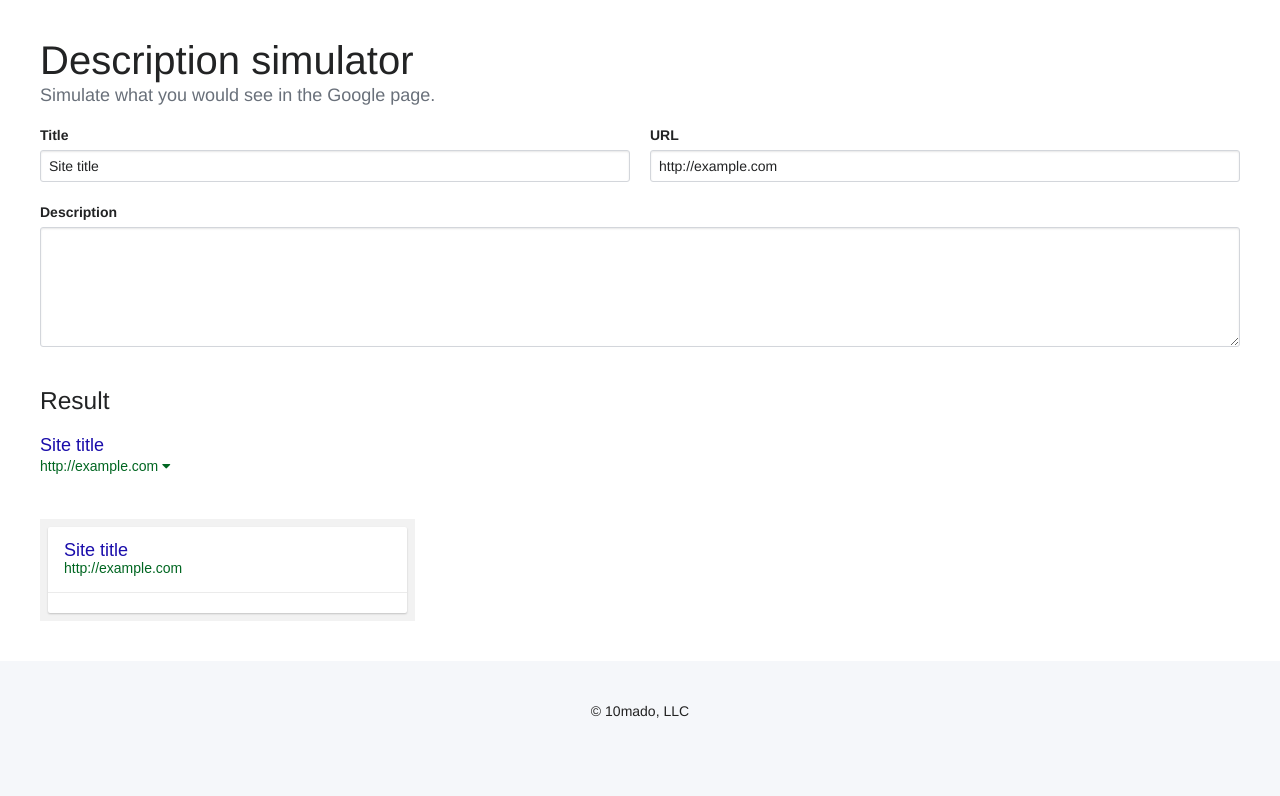
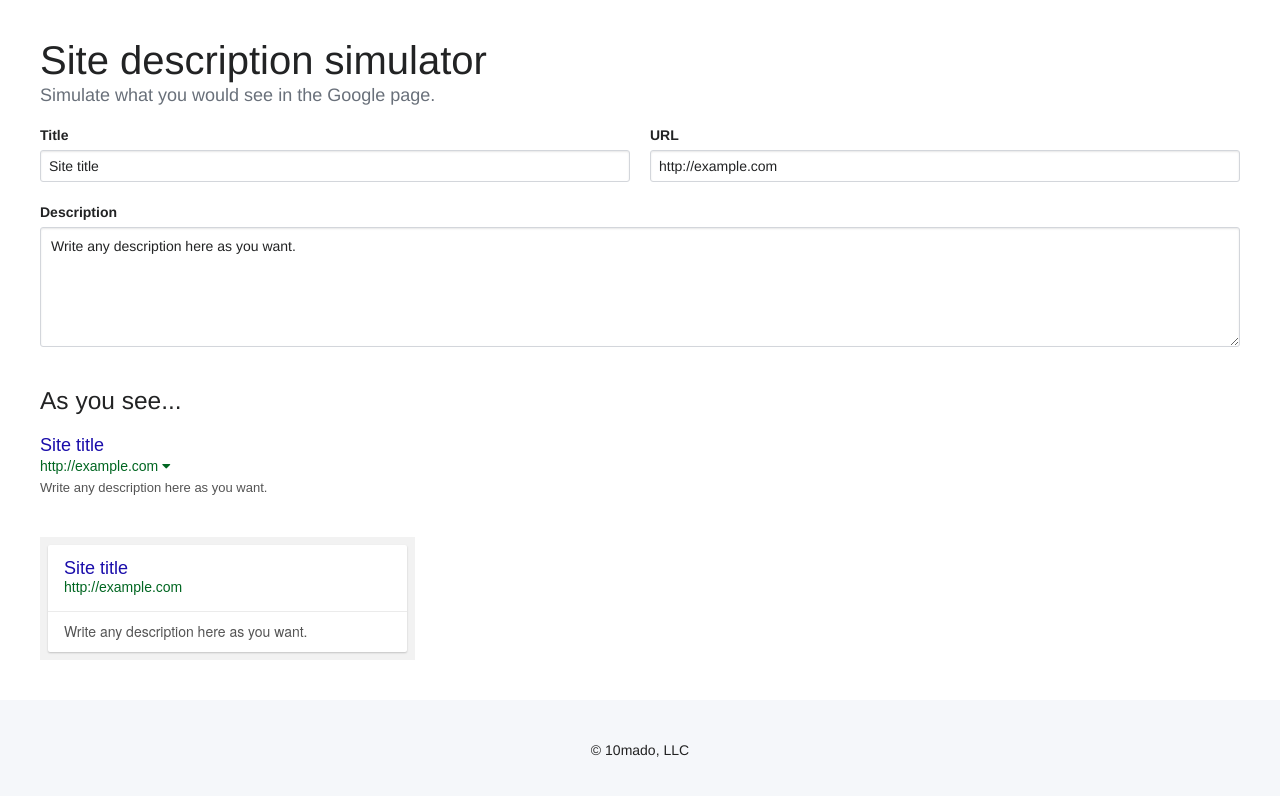
Before and after one commit to 10mado/description-simulator, a website: page docs/index.html in a window 1280 px wide. Drawn offline with nearby package versions, Linux system fonts and the light colour scheme.

Commit message:
ちょっと文言とか調整

```diff
--- a/docs/index.html
+++ b/docs/index.html
@@ -1,14 +1,16 @@
 <!DOCTYPE html>
 <html>
 <head>
+  <meta charset="UTF-8">
+  <title>Site description simulator</title>
   <link rel="stylesheet" href="https://maxcdn.bootstrapcdn.com/font-awesome/4.5.0/css/font-awesome.min.css">
-  <link rel="stylesheet" href="css/styles.css?v=9749a57af2">
+  <link rel="stylesheet" href="css/styles.css?v=46186f498f">
 </head>
 <body>
   <section class="hero">
     <div class="hero-body">
       <div class="container">
-        <h1 class="title is-2">Description simulator</h1>
+        <h1 class="title is-2">Site description simulator</h1>
         <p class="subtitle">Simulate what you would see in the Google page.</p>
         <div class="content">
           <form>
@@ -28,14 +30,15 @@
             </div>
             <label for="description" class="label">Description</label>
             <p class="control">
-              <textarea name="description" id="description" class="textarea" required></textarea>
+              <textarea name="description" id="description" class="textarea" required>Write any description here as you want.</textarea>
             </p>
           </form>
-          <h2 class="is-4">Result</h2>
+          <h2 class="is-4">As you see...</h2>
           <div class="area-google-pc">
             <h3 class="area-google-pc__title">Site title</h3>
             <div class="area-google-pc__url">http://example.com</div>
             <div class="area-google-pc__description">
+              Write any description here as you want.
             </div>
           </div>
           <div class="area-google-mobile">
@@ -45,6 +48,7 @@
                 <div class="area-google-mobile__url">http://example.com</div>
               </div>
               <div class="area-google-mobile__description">
+                Write any description here as you want.
               </div>
             </div>
           </div>
```
Also changed, not shown: templates/index.html (+7 -3 lines).
